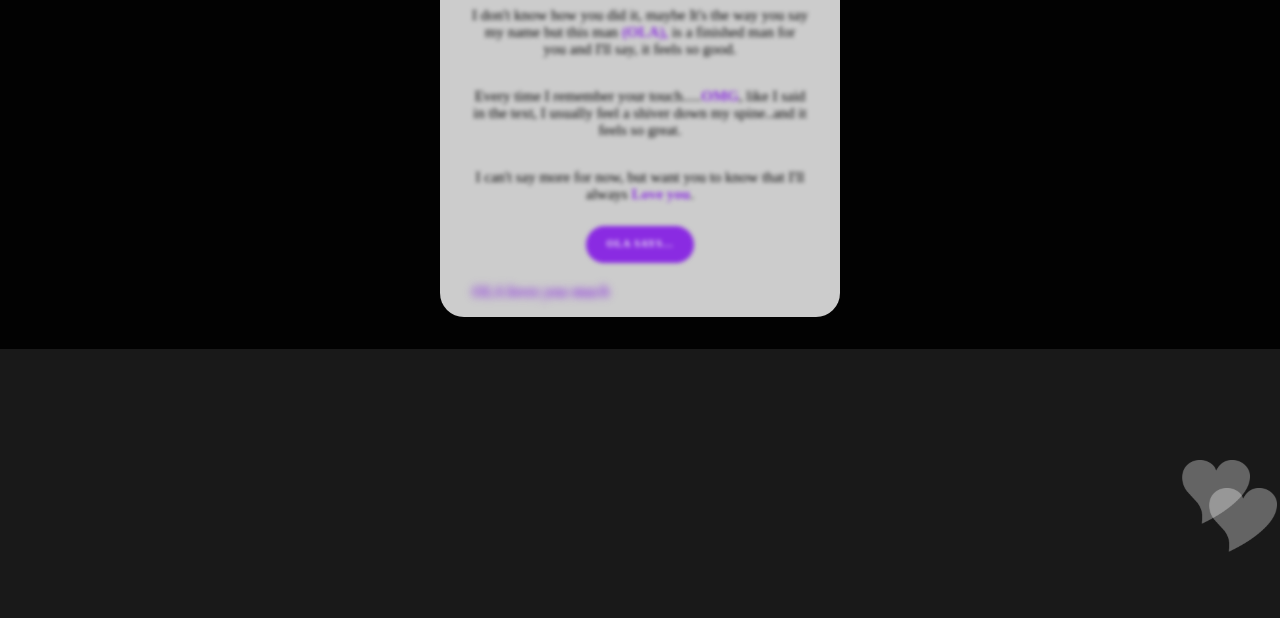
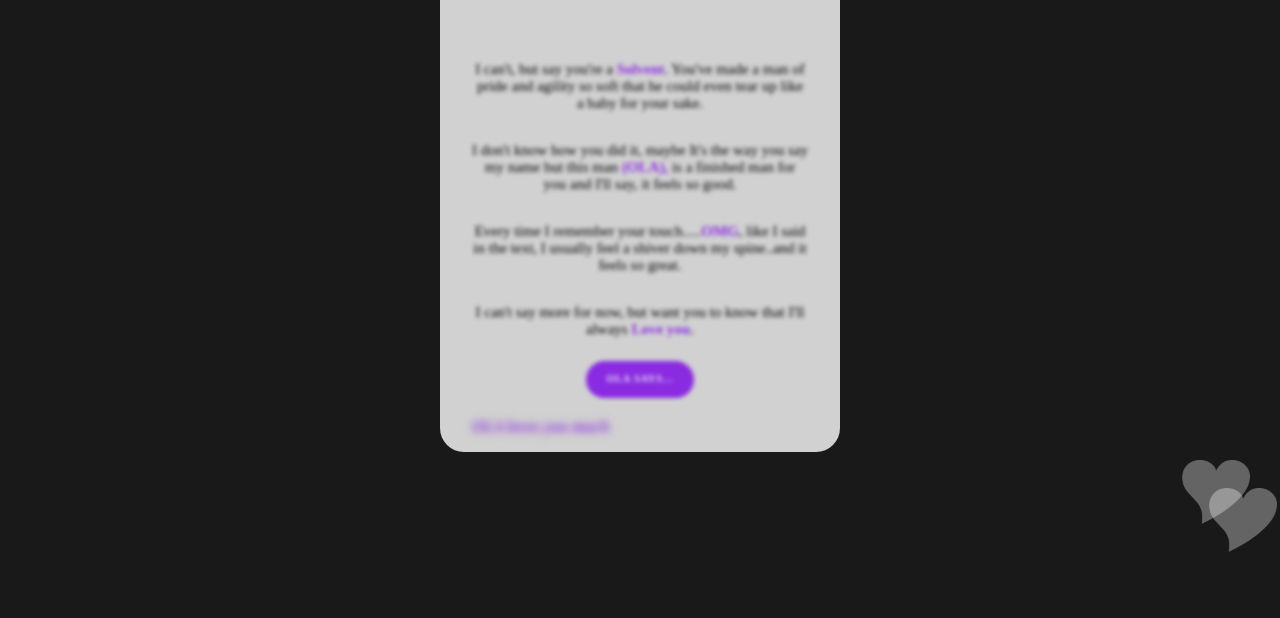
Before and after one commit to olaReposit/myDandelion, a plain HTML site: page index.html in a window 1280 px wide. Shown: the part 246-864 px from the top of the page. Before the commit the page ends 800 px from the top, so only its background shows below. Drawn offline with Linux system fonts and the light colour scheme.

Commit message:
Update style.css
To remove bug in body height

```diff
--- a/style.css
+++ b/style.css
@@ -181,15 +181,10 @@
   top: initial;
 }
 
-body {
-  background-color: rgba(0, 0, 0, 0.9);
-}
-
 .body {
   background-color: rgba(0, 0, 0, 0.9);
   width: 100%;
-  height: 100%;
-  /* position: relative; */
+  min-height: 100vh;
   display: flex;
   align-items: center;
   justify-content: center;
```
